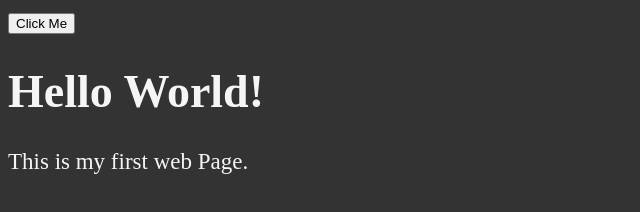
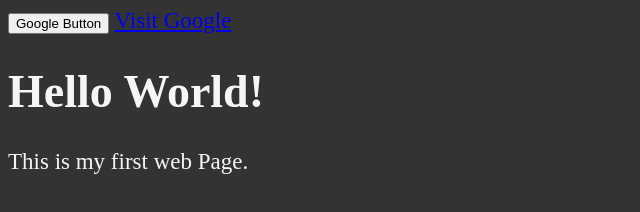
Before and after one commit to knoxknoxy827-alt/My-First-Web-Page, a plain HTML site: page index.html in a window 1280 px wide. Shown: the whole page, without its empty margins (0-640 px from the left). Drawn offline with Linux system fonts and the light colour scheme.

Commit message:
Update button text and add link to Google

```diff
--- a/index.html
+++ b/index.html
@@ -1,6 +1,7 @@
 <!DOCTYPE html>
 <html lang="en">
-    <button type="button">Click Me</button>
+    <button type="button">Google Button</button>
+    <a href="https://www.google.com" target="_blank">Visit Google</a>
 <head>
     <meta charset="UTF-8">
     <meta name="viewport" content="width=device-width, initial-scale=1.0">
```
